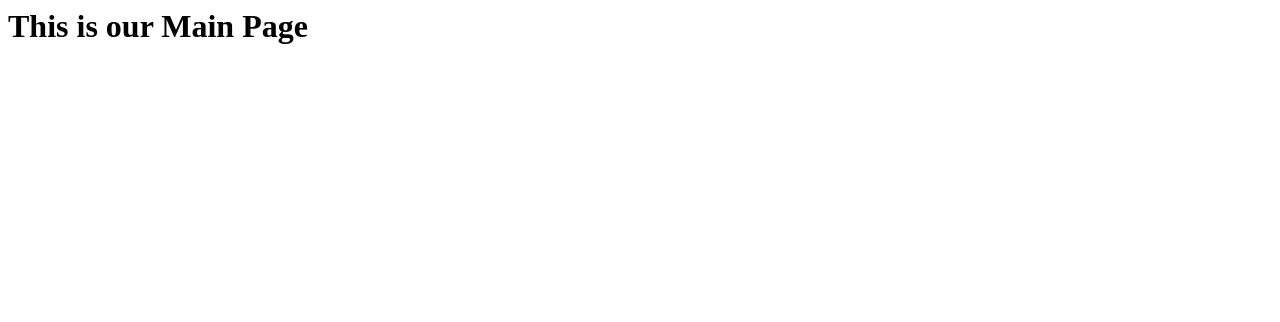
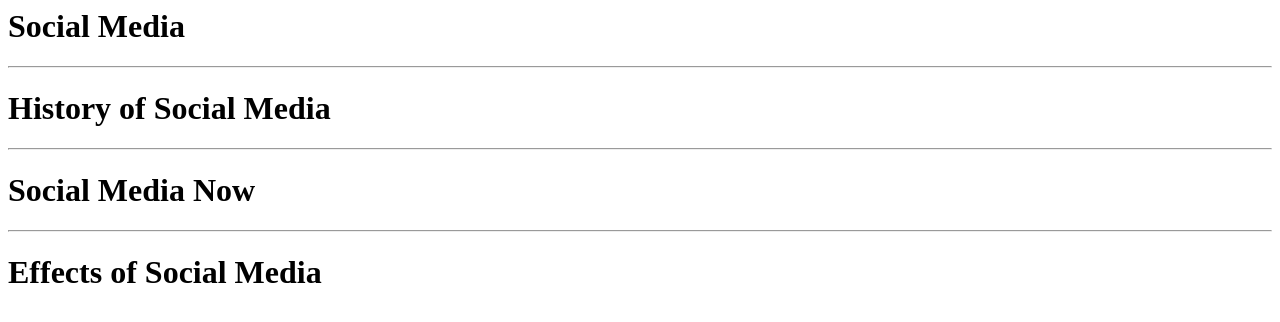
Before and after one commit to mchor01/IT115_WebPageProject, a plain HTML site: page index.html in a window 1280 px wide. Drawn offline with Linux system fonts and the light colour scheme.

Commit message:
added new info to index page

```diff
--- a/index.html
+++ b/index.html
@@ -1 +1,13 @@
-<h1> This is our Main Page </h1>
+<h1> Social Media </h1>
+
+<hr>
+
+<h1>History of Social Media</h1>
+
+<hr>
+
+<h1>Social Media Now</h1>
+
+<hr>
+
+<h1>Effects of Social Media</h1>
```
